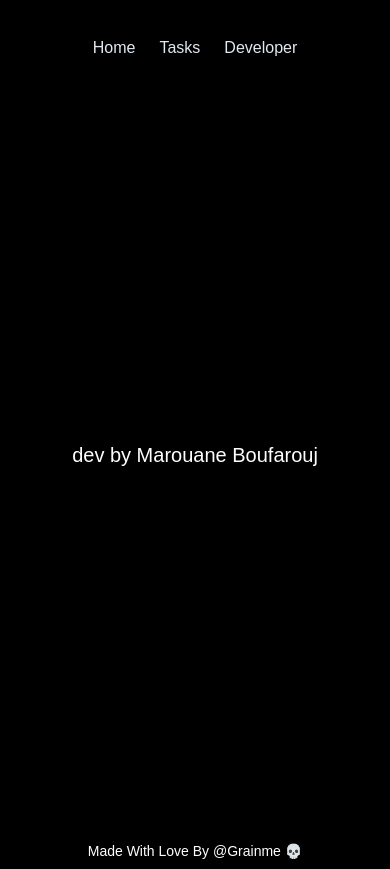
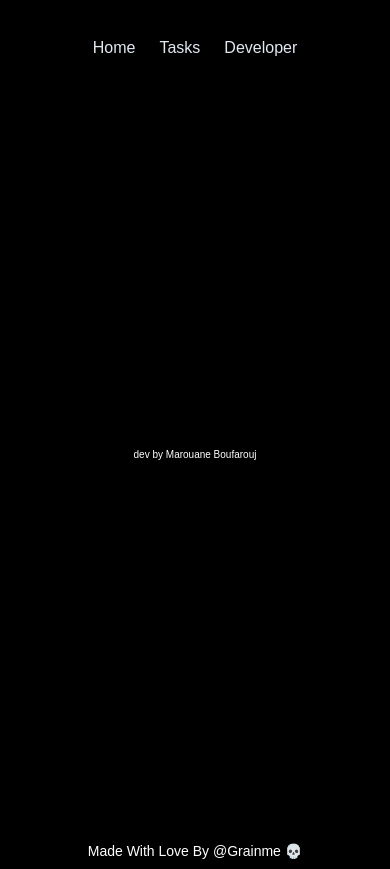
Before and after one commit to grainme/Shuchu, a React (Vite) app: page /WhoAmI in a window 390 px wide. Built offline with nearby package versions, Linux system fonts and the light colour scheme; a web font is replaced by a local one.

Commit message:
Update Developer.tsx

```diff
--- a/src/pages/Developer.tsx
+++ b/src/pages/Developer.tsx
@@ -6,7 +6,7 @@ function Dev() {
     <div className="flex flex-col justify-between items-center min-h-[103vh] sm:min-h-[100vh] bg-black text-white font-CD">
       <NavBar />
       <div className="sm:w-[70%] flex flex-col justify-center items-center">
-        <h1 className="text-[20px] sm:text-[40px] mb-[-1rem] sm:mb-[-2rem] ">
+        <h1 className="text-[10px] sm:text-[40px] mb-[-1rem] sm:mb-[-2rem] ">
           dev by Marouane Boufarouj
         </h1>
       </div>
```
